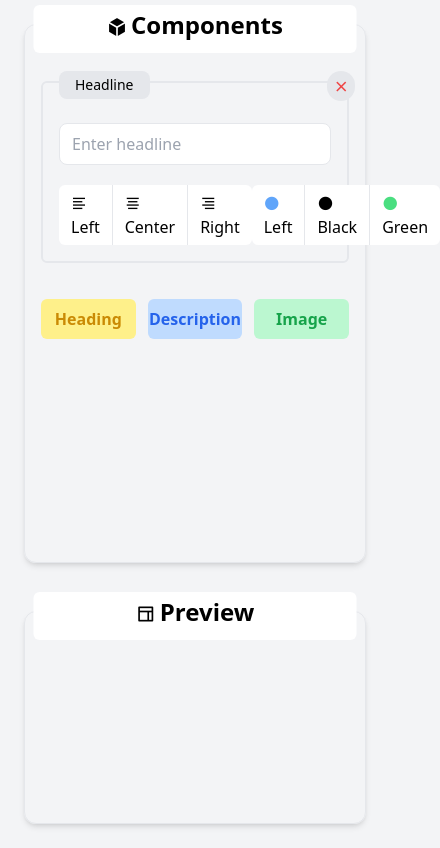
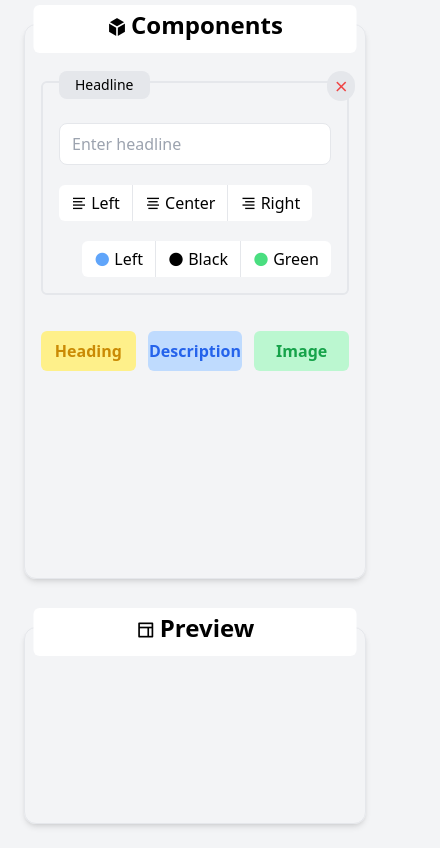
Before and after one commit to Mh-Monzil/mohiuddin-monzil-ITbeeA1, a plain HTML site: page index.html in a window 390 px wide. Shown: the whole page, 440 px wide, since content can reach past the window. Drawn offline with nearby package versions, Linux system fonts and the light colour scheme.

Commit message:
update: text align & color mobile responsive

```diff
--- a/index.html
+++ b/index.html
@@ -48,9 +48,9 @@
               />
 
               <!-- dynamic text style section  -->
-              <div class="flex justify-between items-center mt-5">
+              <div class="flex flex-col sm:flex-row justify-between sm:items-center gap-y-5 mt-5">
                 <!-- left part -> align  -->
-                <div class="bg-white flex items-center rounded-md">
+                <div class="bg-white w-fit flex items-center rounded-md">
                   <!-- left  -->
                   <div id="leftAlignText" class="px-3 py-1.5 border-r">
                     <i class="ri-align-left"></i>
@@ -69,7 +69,7 @@
                 </div>
 
                 <!-- right part -> color  -->
-                <div class="bg-white flex items-center rounded-md">
+                <div class="bg-white w-fit ml-auto flex items-center rounded-md">
                   <!-- blue  -->
                   <div id="blueText" class="px-3 py-1.5 border-r">
                     <i class="ri-circle-fill text-blue-400"></i>
```
